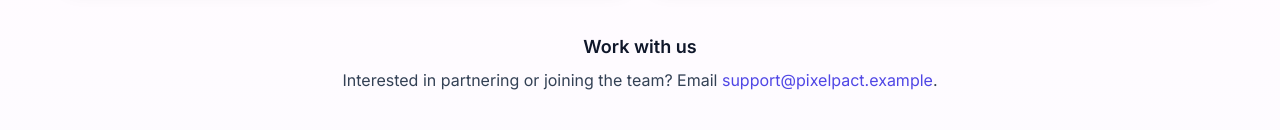
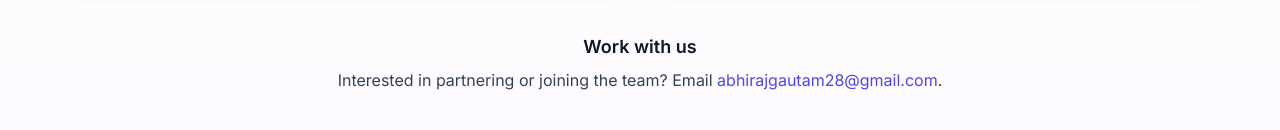
Before and after one commit to Abhirajgautam28/PixelPact, a React (Vite) app: page /about in a window 1280 px wide. Shown: the part 822-952 px from the top of the page. Built offline with nearby package versions, Linux system fonts and the light colour scheme; no server answers.

Commit message:
Modify about page.

```diff
--- a/src/pages/About.jsx
+++ b/src/pages/About.jsx
@@ -61,7 +61,7 @@ export default function About(){
 
       <section className="max-w-4xl mx-auto text-center">
         <h3 className="text-lg font-semibold">Work with us</h3>
-  <p className="mt-2 text-slate-700">Interested in partnering or joining the team? Email <a className="text-indigo-600" href="mailto:support@pixelpact.example">support@pixelpact.example</a>.</p>
+  <p className="mt-2 text-slate-700">Interested in partnering or joining the team? Email <a className="text-indigo-600" href="mailto:abhirajgautam28@gmail.com">abhirajgautam28@gmail.com</a>.</p>
       </section>
     </main>
   )
```
